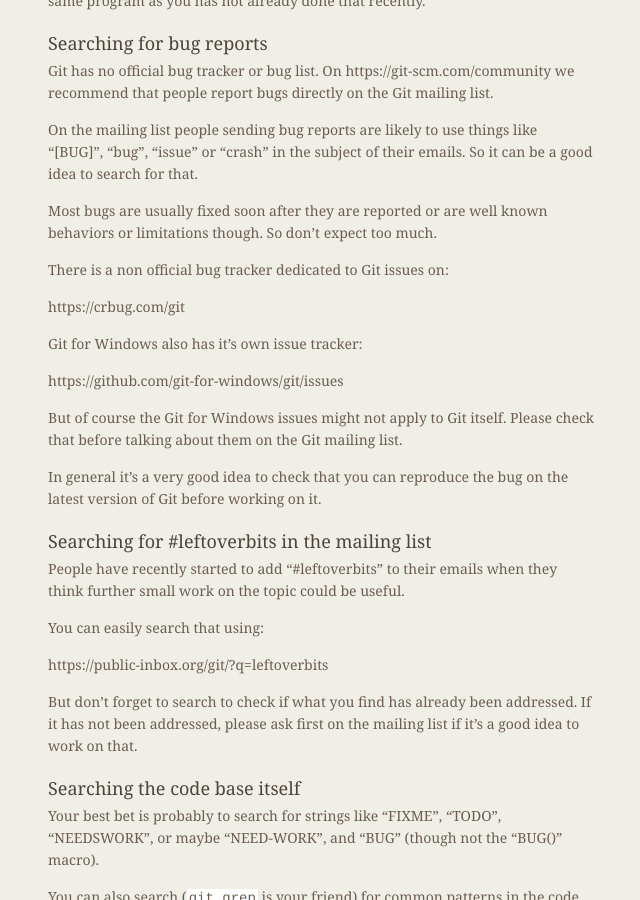
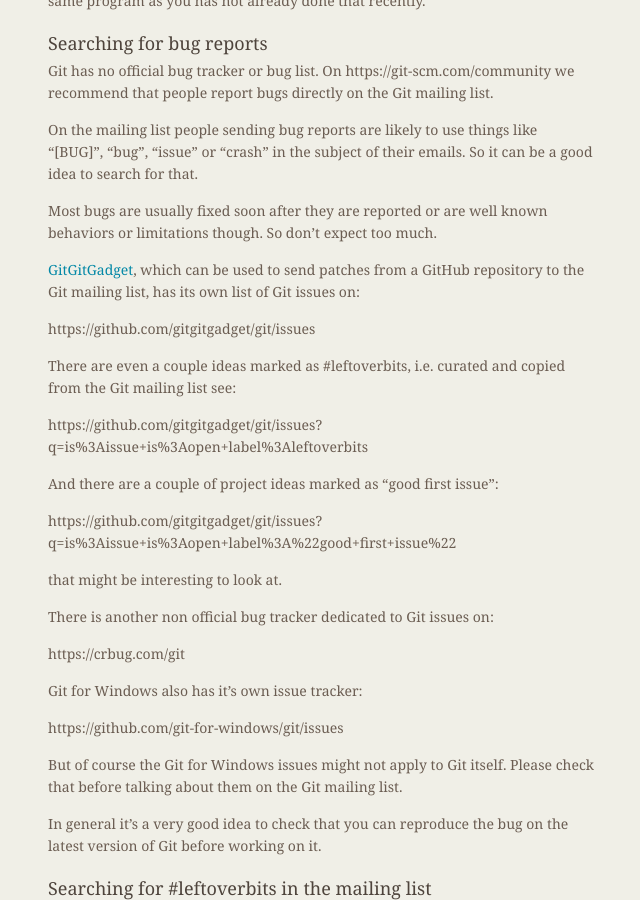
Before and after one commit to git/git.github.io, a Jekyll site: the page built from General-Microproject-Information.md, in a window 1280 px wide and 900 px high, scrolled down 3696 px. Shown: the whole window, without its empty margins (486-1126 px from the left). Built offline with Jekyll 4.4.1, drawn with Linux system fonts in a browser that asks for light colours.

Commit message:
General-Microproject-Information: add GitGitGadget info

```diff
--- a/General-Microproject-Information.md
+++ b/General-Microproject-Information.md
@@ -220,7 +220,24 @@
 Most bugs are usually fixed soon after they are reported or are well
 known behaviors or limitations though. So don't expect too much.
 
-There is a non official bug tracker dedicated to Git issues on:
+[GitGitGadget](https://gitgitgadget.github.io/), which can be used to
+send patches from a GitHub repository to the Git mailing list, has its
+own list of Git issues on:
+
+https://github.com/gitgitgadget/git/issues
+
+There are even a couple ideas marked as #leftoverbits, i.e. curated
+and copied from the Git mailing list see:
+
+https://github.com/gitgitgadget/git/issues?q=is%3Aissue+is%3Aopen+label%3Aleftoverbits
+
+And there are a couple of project ideas marked as "good first issue":
+
+https://github.com/gitgitgadget/git/issues?q=is%3Aissue+is%3Aopen+label%3A%22good+first+issue%22
+
+that might be interesting to look at.
+
+There is another non official bug tracker dedicated to Git issues on:
 
 https://crbug.com/git
 
```
